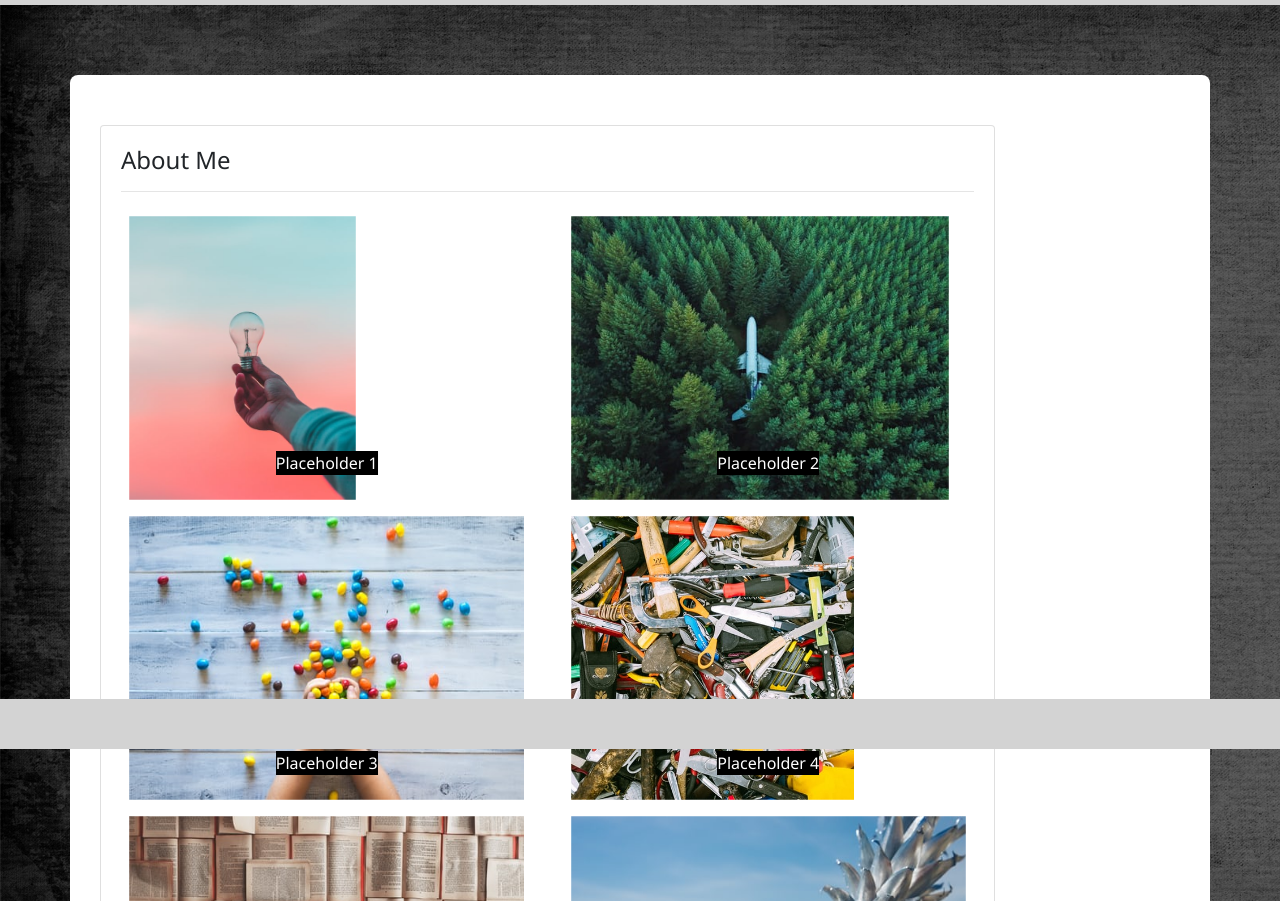
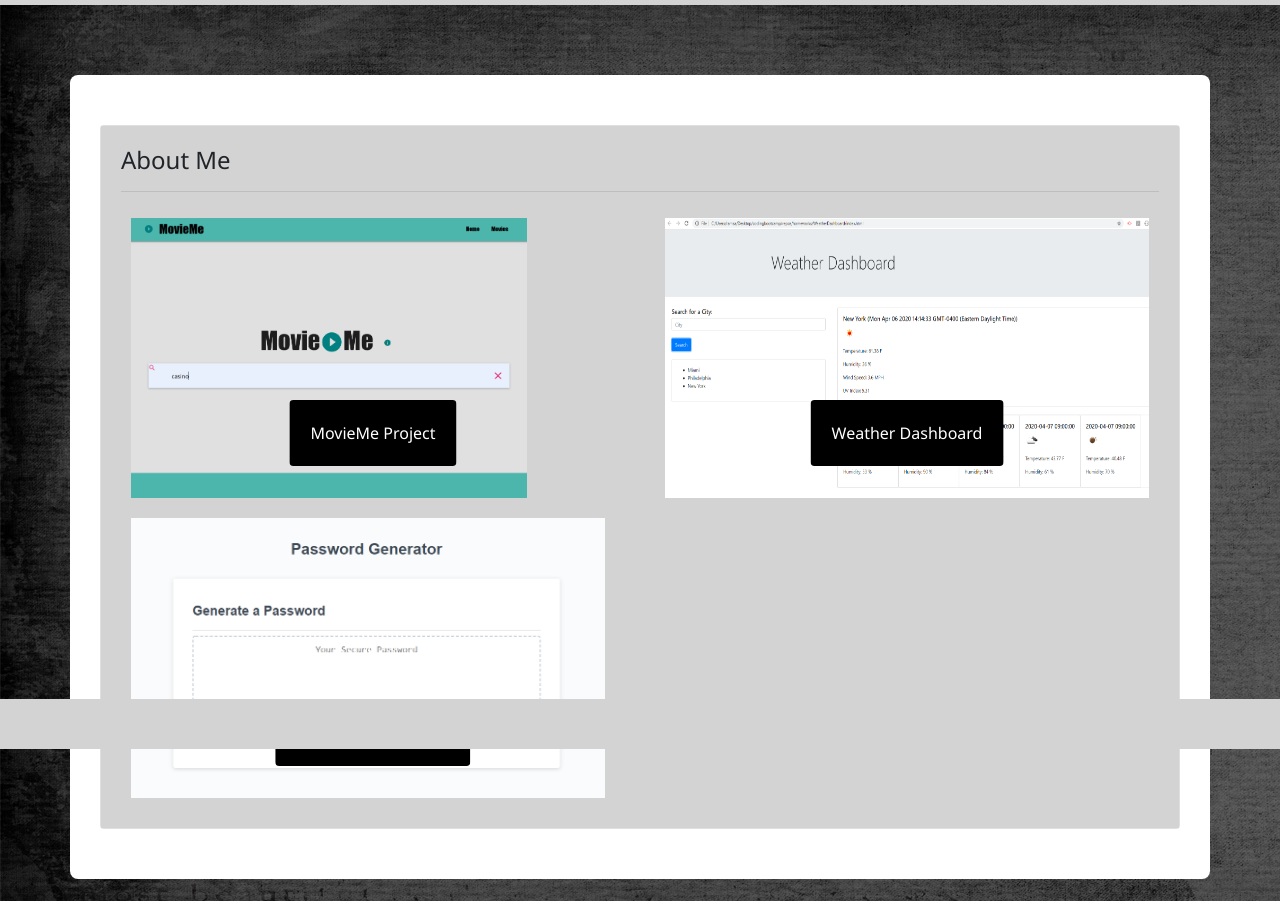
Before and after one commit to ramsaygonzalez/Portfolio, a plain HTML site: page portfolio.html in a window 1280 px wide. Shown: the part 51-952 px from the top of the page. Drawn offline with nearby package versions, Linux system fonts and the light colour scheme.

Commit message:
Added links to porfolio page

```diff
--- a/portfolio.html
+++ b/portfolio.html
@@ -42,47 +42,53 @@
 
 
   <main class="container">
-    <div class="col-sm-10">
-      <div class="card" style="width: auto;" >
-        <div class="card-body" id="portfolio-images">
+    <div class="col-md-12">
+      <div class="card" style="width: auto;">
+        <div class="card-body" id="portfolio-images" style="background-color: lightgrey;">
           <h4 class="card-title">About Me</h4>
           <hr />
           <div class="row">
-            <div class="col-sm-6">
-              <img src="assets/image1.jpeg" alt="" style="width: max-content; height: 350px; padding: 2%;">
-              <div class="overlay">Placeholder 1</div>
+            <div class="col-md-6">
+              <img src="assets/MovieMe.png" alt="" style="width: max-content; height: 350px; padding: 2%;">
+              <div class="overlay">
+                <div class="overlay" style="width: max-content;">
+                  <div class="card" style="background-color: black;">
+                    <div class="card-body">
+                      <a href="https://ramsaygonzalez.github.io/MovieMe/" class="card-link"
+                        style="color: white;">MovieMe Project</a>
+                    </div>
+                  </div>
+                </div>
+              </div>
             </div>
-            <div class="col-sm-6">
-              <img src="assets/image2.jpeg" alt="" style="width: max-content; height: 350px; padding: 2%;">
-              <div class="overlay">Placeholder 2</div>
+            <div class="col-md-6">
+              <img src="assets/WeatherDashboard.PNG" alt="" style="width: max-content; height: 350px; padding: 2%;">
+              <div class="overlay" style="width: max-content;">
+                <div class="card" style="background-color: black;">
+                  <div class="card-body">
+                    <a href="https://ramsaygonzalez.github.io/WeatherDashboard/" class="card-link"
+                      style="color: white;">Weather Dashboard</a>
+                  </div>
+                </div>
+              </div>
             </div>
           </div>
-
           <div class="row">
-            <div class="col-sm-6">
-              <img src="assets/image3.jpeg" alt="" style="width: max-content; height: 350px; padding: 2%;">
-              <div class="overlay">Placeholder 3</div>
-            </div>
-            <div class="col-sm-6">
-              <img src="assets/image4.jpeg" alt="" style="width: max-content; height: 350px; padding: 2%;">
-              <div class="overlay">Placeholder 4</div>
-            </div>
-          </div>
-
-          <div class="row">
-            <div class="col-sm-6">
-              <img src="assets/image5.jpeg" alt="" style="width: max-content; height: 350px; padding: 2%;">
-              <div class="overlay">Project 1</div>
-            </div>
-            <div class="col-sm-6">
-              <img src="assets/image6.jpeg" alt="" style="width: max-content; height: 350px; padding: 2%;">
-              <div class="overlay">Project 2</div>
+            <div class="col-md-6">
+              <img src="assets/Password Generator.PNG" alt="" style="width: max-content; height: 350px; padding: 2%;">
+              <div class="overlay">
+                <div class="card" style="background-color: black;">
+                  <div class="card-body">
+                    <a href="https://ramsaygonzalez.github.io/PasswordGenerator/" class="card-link"
+                      style="color: white;">Password Generator</a>
+                  </div>
+                </div>
+              </div>
             </div>
           </div>
         </div>
       </div>
   </main>
-
 
   <footer class="footer"></footer>
 
--- a/styles.css
+++ b/styles.css
@@ -49,9 +49,7 @@
 
   .overlay {
     position: absolute;
-    color: white;
-    background-color: black;
-    top: 85%;
+    top: 75%;
     left: 50%;
     transform: translate(-50%, -50%);
   }
```
Also changed, not shown: assets/MovieMe.png (added), assets/Password Generator.PNG (added), assets/WeatherDashboard.PNG (added).
